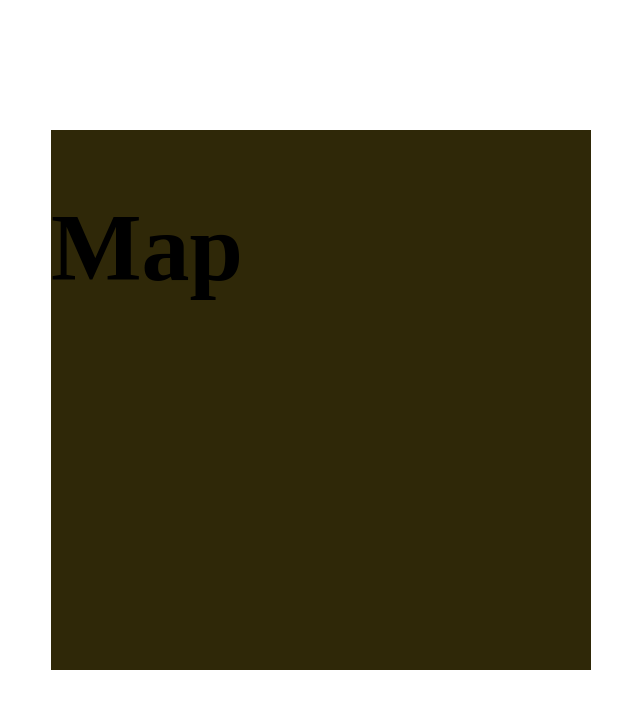
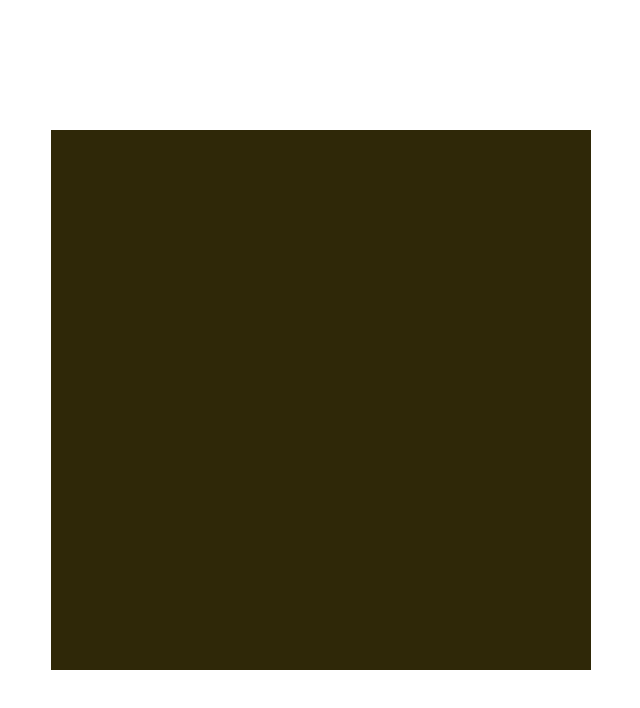
Before and after one commit to ClanCo/gameEnginePixel, a React (Vite) app: page / in a window 1280 px wide. Shown: the top 708 px of the page, without its empty margins (319-959 px from the left). Built offline with nearby package versions, Linux system fonts and the light colour scheme.

Commit message:
Tailwind setup

```diff
--- a/package.json
+++ b/package.json
@@ -10,8 +10,11 @@
     "preview": "vite preview"
   },
   "dependencies": {
+    "autoprefixer": "^10.4.17",
+    "postcss-cli": "^11.0.0",
     "react": "^18.2.0",
-    "react-dom": "^18.2.0"
+    "react-dom": "^18.2.0",
+    "tailwindcss": "^3.4.1"
   },
   "devDependencies": {
     "@types/react": "^18.2.43",
--- /dev/null
+++ b/postcss.config.js
@@ -0,0 +1,3 @@
+module.exports = {
+  plugins: [require('tailwindcss'), require('autoprefixer')],
+};
--- a/src/Map.tsx
+++ b/src/Map.tsx
@@ -1,7 +1,7 @@
 export default function Map() {
   return (
-    <div>
-      <h1>Map</h1>
+    <div style={{ transform: 'translate3D(8px, 8px, 0px)' }}>
+      <div className=""></div>
     </div>
   );
 }
--- a/src/main.tsx
+++ b/src/main.tsx
@@ -1,6 +1,7 @@
 import React from 'react';
 import ReactDOM from 'react-dom/client';
 import App from './App.tsx';
+import 'tailwindcss/tailwind.css';
 import './index.css';
 import './main.css';
 
```
Also changed, not shown: tailwind.config.js (added, +8 -0 lines).
